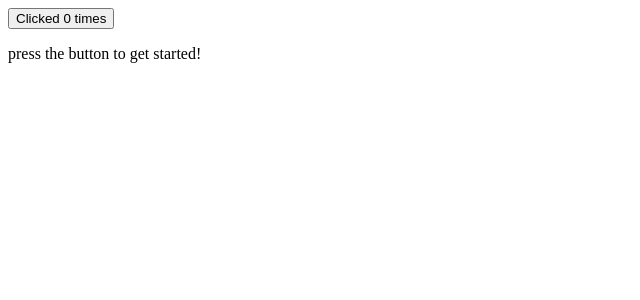
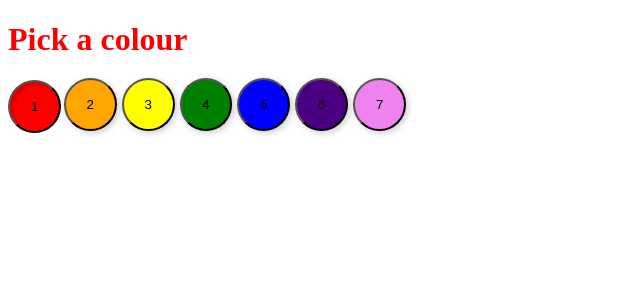
Before and after one commit to bzm3r/relearning-svelte, a SvelteKit app: page / in a window 1280 px wide. Shown: the top 300 px of the page, without its empty margins (0-640 px from the left). Built offline with nearby package versions, Linux system fonts and the light colour scheme.

Commit message:
svelte addition to HTML: each block

```diff
--- a/src/tutorial/Tutorial.svelte
+++ b/src/tutorial/Tutorial.svelte
@@ -1,20 +1,45 @@
-<script>
-	let count = $state(0);
-
-	function increment() {
-		count += 1;
-	}
+<script lang="ts">
+	const colors = ['red', 'orange', 'yellow', 'green', 'blue', 'indigo', 'violet'];
+	let selected = $state(colors[0]);
 </script>
 
-<button onclick={increment}>
-	Clicked {count}
-	{count === 1 ? 'time' : 'times'}
-</button>
+<h1 style="color: {selected}">Pick a colour</h1>
 
-{#if count > 10}
-	<p>{count} is greater than 10</p>
-{:else if count == 0}
-	<p>press the button to get started!</p>
-{:else}
-	<p>you have to press the button {10 - count} more times!</p>
-{/if}
+<div>
+	{#each colors as color, i}
+		<button
+			aria-current={selected === color}
+			aria-label={color}
+			style="background: {color}"
+			onclick={() => (selected = color)}>{i + 1}</button
+		>
+	{/each}
+</div>
+
+<style>
+	h1 {
+		transition: color 0.2s;
+	}
+
+	div {
+		display: grid;
+		grid-template-columns: repeat(7, 1fr);
+		grid-gap: 5px;
+		max-width: 400px;
+	}
+
+	button {
+		aspect-ratio: 1;
+		border-radius: 50%;
+		background: var(--color, #fff);
+		transform: translate(-2px, -2px);
+		filter: drop-shadow(2px 2px 3px rgba(0, 0, 0, 0.2));
+		transition: all 0.1s;
+	}
+
+	button[aria-current='true'] {
+		transform: none;
+		filter: none;
+		box-shadow: inset 3px 3px 4px rgba(0, 0, 0, 0.2);
+	}
+</style>
```
